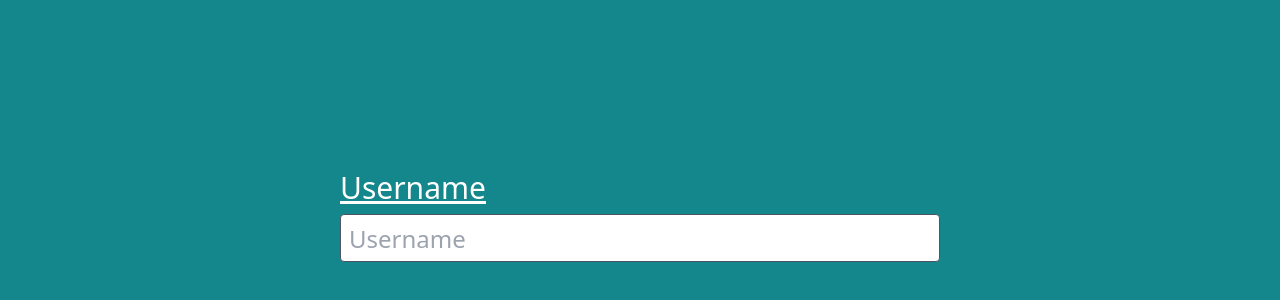
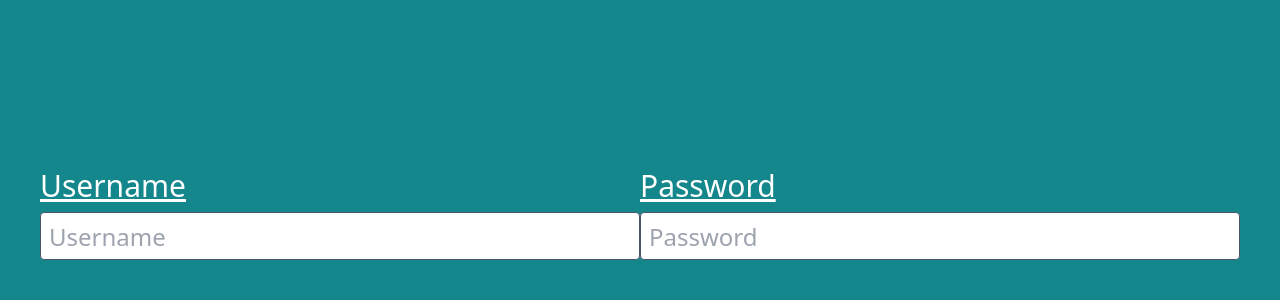
Before and after one commit to Garcia-Tony/ProBudgetApp, a React (Vite) app in the folder client/: page /log-in in a window 1280 px wide. Shown: the part 176-476 px from the top of the page. Built offline with nearby package versions, Linux system fonts and the light colour scheme.

Commit message:
Create functionality for password bar in login page

```diff
--- a/client/src/Pages/Login.tsx
+++ b/client/src/Pages/Login.tsx
@@ -15,6 +15,21 @@ export function SignInForm() {
             className="text-2xl block border border-gray-600 rounded p-2 h-12 w-full md:w-[500px] lg:w-[600px] mb-2 mt-2"
           />
         </label>
+        <br></br>
+        <div className="mb-1 md:flex justify-center">
+          <label className="mb-1 block">
+            <span className="md:text-3xl underline text-2xl text-white">
+              Password
+            </span>
+            <input
+              required
+              name="password"
+              placeholder="Password"
+              type="password"
+              className=" text-2xl block border border-gray-600 rounded p-2 h-12 w-full md:w-[500px] lg:w-[600px] mb-2 mt-2"
+            />
+          </label>
+        </div>
       </div>
     </div>
   );
```
